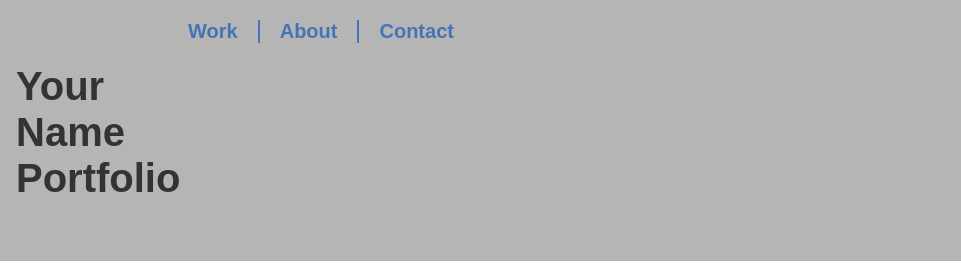
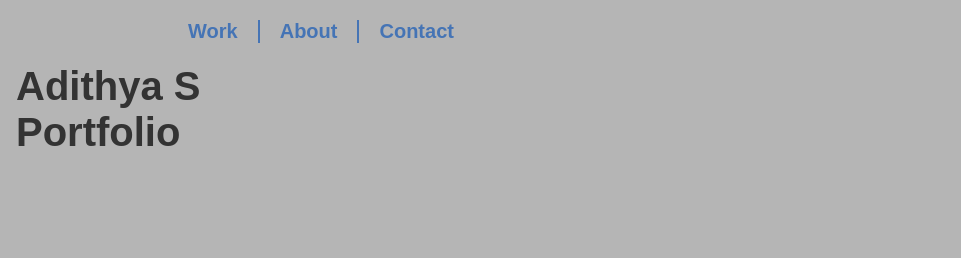
Before and after one commit to Nanashibi/Portfolio-Template, a plain HTML site: page index.html in a window 1280 px wide. Shown: the top 275 px of the page, 319-1280 px from the left. Drawn offline with nearby package versions, Linux system fonts and the light colour scheme.

Commit message:
PES2UG22CS031

```diff
--- a/index.html
+++ b/index.html
@@ -38,7 +38,7 @@
         <div class="wrapper">
 
 			<div class="logo-container">
-				<h1>Your<br>Name<br>Portfolio</h1>
+				<h1>Adithya S<br>Portfolio</h1>
 
 				<!-- ------------------------------------------------------
 				Note that the image of the logo is linked to the home page.
```
